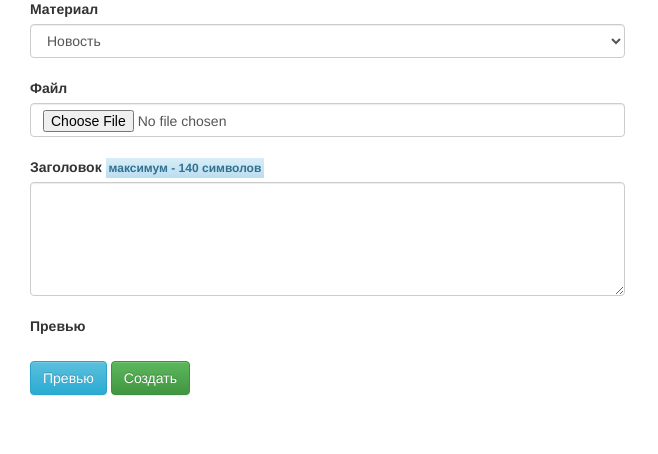
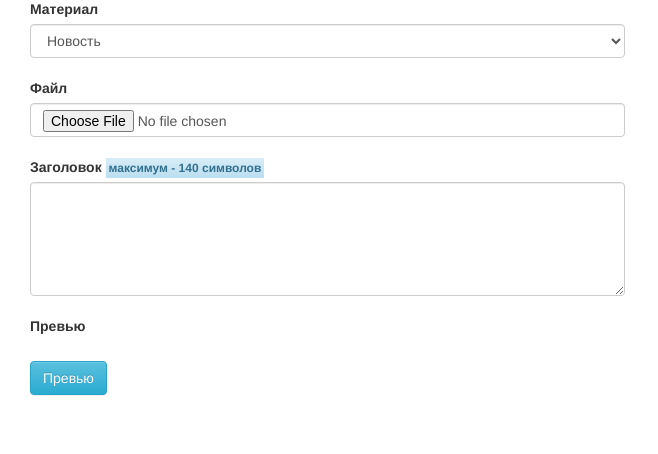
Before and after one commit to sergeybulankin/snippet-podmetki, a PHP site: page / in a window 1280 px wide. Shown: the part 71-525 px from the top of the page, without its empty margins (0-658 px from the left). Run offline with PHP 8.4, Linux system fonts and the light colour scheme; some libraries are stand-ins or nearby versions.

Commit message:
save snippet. step 0

```diff
--- a/index.php
+++ b/index.php
@@ -43,8 +43,8 @@ $categoryNews = $snippet->categoryNews(); ?>
 
             <br>
 
-            <button type="button" name="preview" class="btn btn-info">Превью</button>
-            <button type="button" name="create"  class="btn btn-success">Создать</button>
+            <button type="button" name="preview" id="preview" class="btn btn-info">Превью</button>
+            <button type="button" name="create" id="create"  class="btn btn-success" style="display: none">Создать</button>
         </form>
     </div>
     <script>
@@ -66,6 +66,12 @@ $categoryNews = $snippet->categoryNews(); ?>
 
                     if (res.success == 1){
                         $('div#preview').html('<img src="images/tmp/'+ res.file +'">');
+                        $('button#create').css('display', 'inline-block');
+
+                        $('button').click(function (e) {
+                            test(res.file);
+                        });
+
                     }else {
                         $('div#preview').html('Не совпадают параметры картинки');
                     }
@@ -78,6 +84,24 @@ $categoryNews = $snippet->categoryNews(); ?>
                 contentType: false,
                 processData: false
             });
+
+
+            function test(data) {
+                var q = new FormData(this);
+                q.append('name', $(this).attr('name'));
+                q.append('image', data);
+
+                $.ajax({
+                    type: "POST",
+                    url: 'example.php',
+                    data: q,
+                    success: alert(q),
+                    cache: false,
+                    contentType: false,
+                    processData: false
+                });
+            }
+
         });
     </script>
 </div>
```
